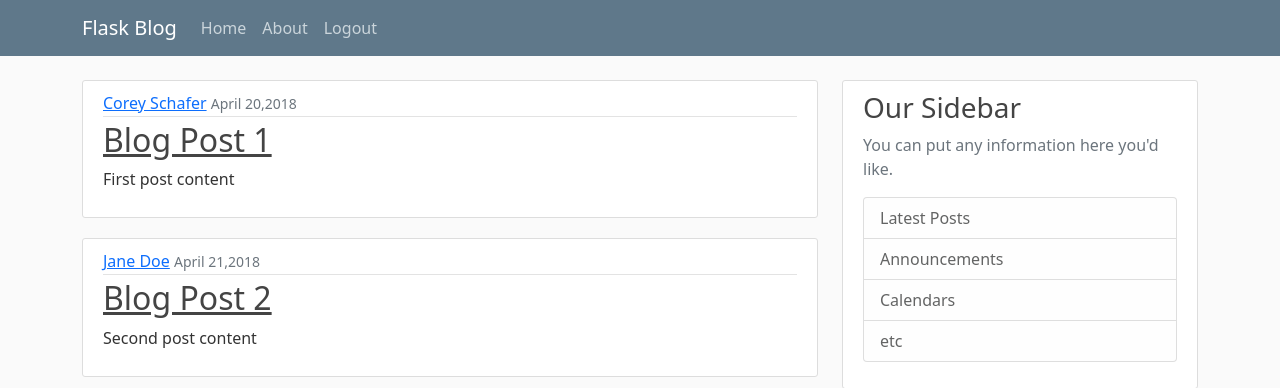
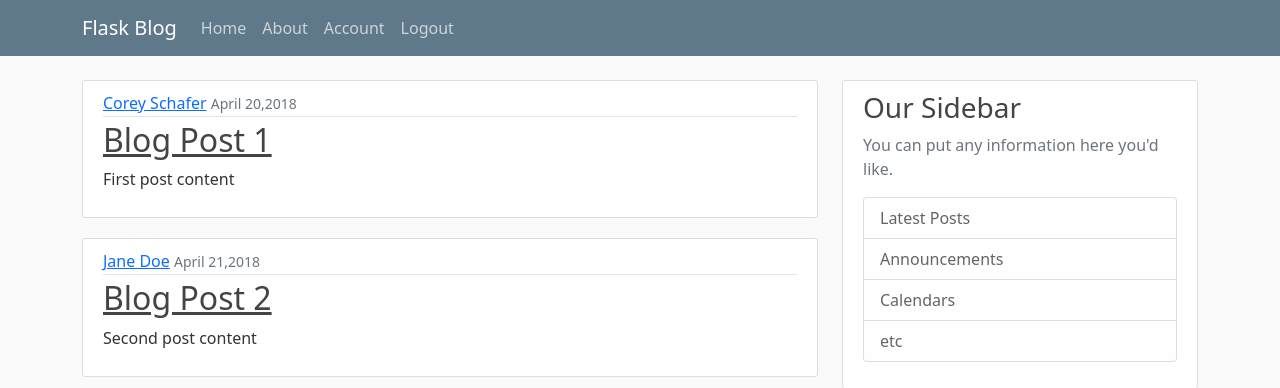
Before and after one commit to tkaramitros/Flask_Blog, a Flask app: page / in a window 1280 px wide. Shown: the top 388 px of the page. Run offline with Flask 2, Linux system fonts and the light colour scheme; a user stored in the database is signed in.

Commit message:
Added account route

```diff
--- a/flaskblog/routes.py
+++ b/flaskblog/routes.py
@@ -64,3 +64,8 @@ def login():
 def logout():
     logout_user()
     return redirect(url_for('home'))
+
+
+@app.route("/account")
+def account():
+    return render_template('account.html',title='Account' )
--- /dev/null
+++ b/flaskblog/templates/account.html
@@ -0,0 +1,4 @@
+{% extends "layout.html" %}
+{% block content %}
+    <h1>{{ current_user.username }}</h1>
+{% endblock %}
--- a/flaskblog/templates/layout.html
+++ b/flaskblog/templates/layout.html
@@ -30,7 +30,8 @@
               <!-- Navbar Right Side -->
               <div class="navbar-nav">
                 {% if current_user.is_authenticated %}
-                <a class="nav-item nav-link" href="/logout">Logout</a>
+                  <a class="nav-item nav-link" href="/account">Account</a>
+                  <a class="nav-item nav-link" href="/logout">Logout</a>
                 {% else %}
                   <a class="nav-item nav-link" href="/login">Login</a>
                   <a class="nav-item nav-link" href="/register">Register</a>
```
